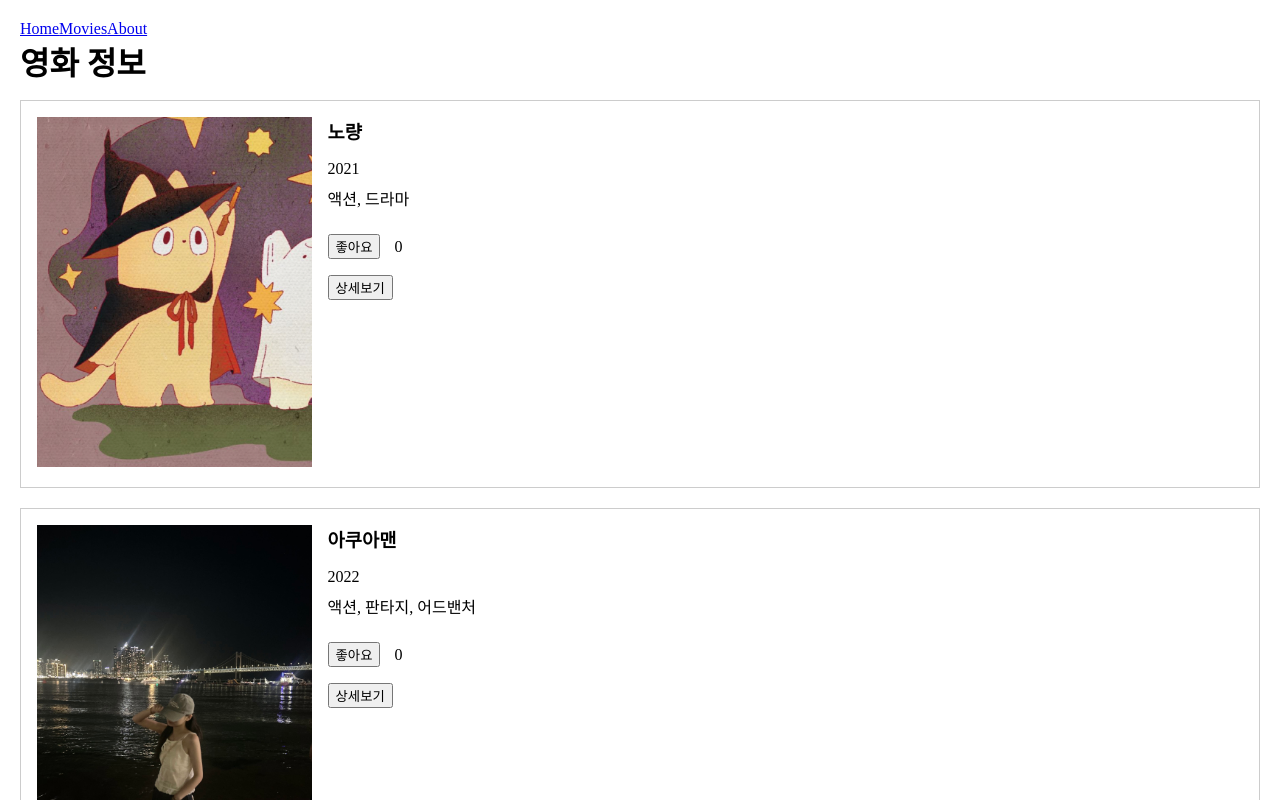
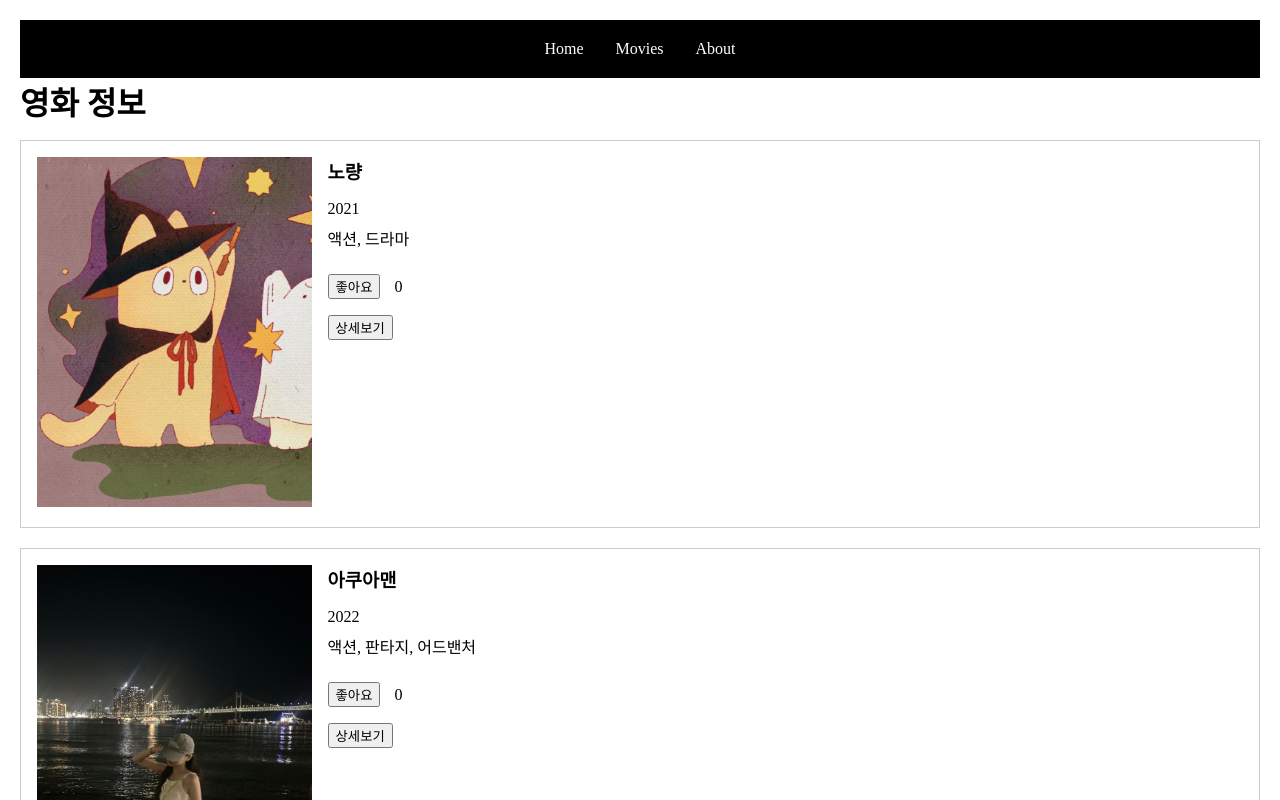
Before and after one commit to choyeseol/vue-study, a Vue app: page / in a window 1280 px wide. Shown: the top 800 px of the page. Built offline with nearby package versions, Linux system fonts and the light colour scheme.

Commit message:
chore: navbar class명 추가

```diff
--- a/src/components/Navbar.vue
+++ b/src/components/Navbar.vue
@@ -1,11 +1,9 @@
 <template>
-    <div>
-        <nav>
-            <a href="#">Home</a>
-            <a href="#">Movies</a>
-            <a href="#">About</a>
-        </nav>
-    </div>
+    <nav class="navbar">
+        <a href="#">Home</a>
+        <a href="#">Movies</a>
+        <a href="#">About</a>
+    </nav>
 </template>
 
 <script>
@@ -16,8 +14,9 @@
 
 <style>
     .navbar {
-        background-: #000;
+        background: #000;
         padding: 20px;
+        text-align: center;
     }
 
     .navbar a {
```
